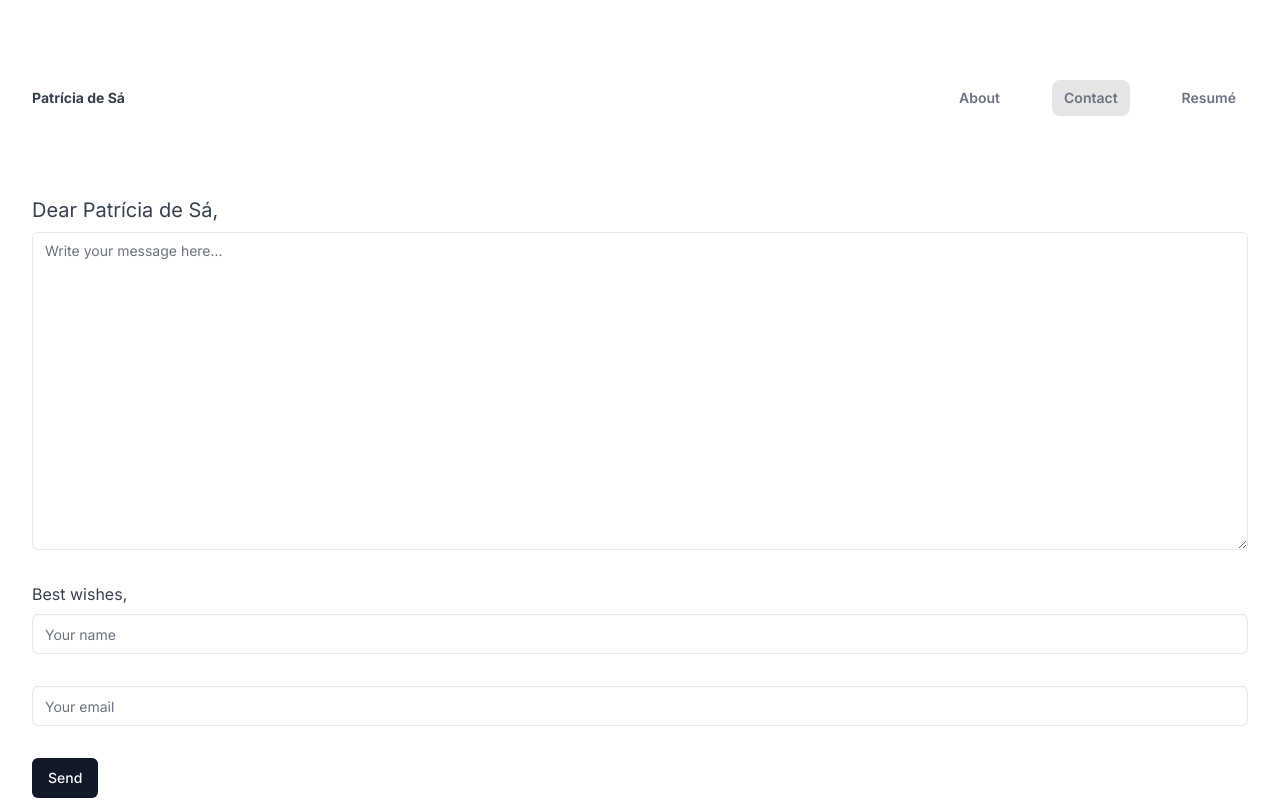
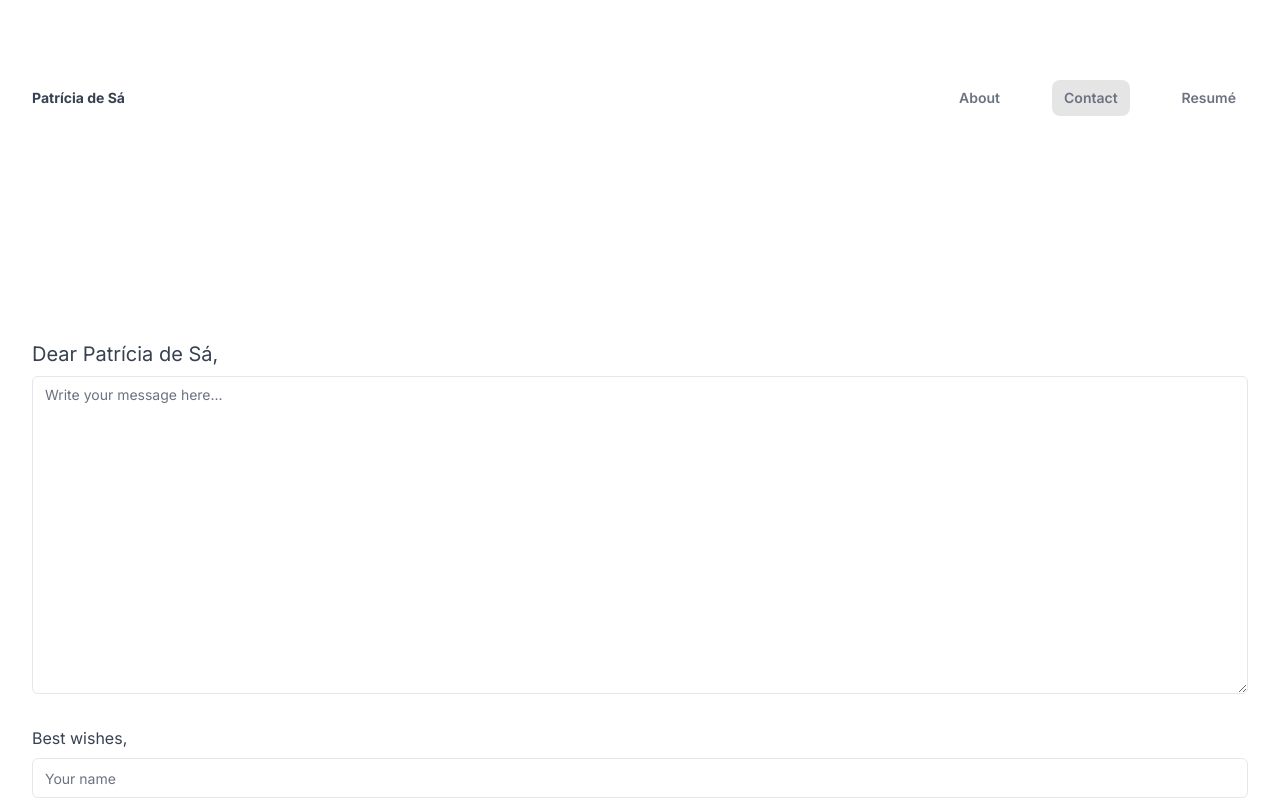
Before and after one commit to humbruno/patriciadesa, a Next.js app: page /contact in a window 1280 px wide. Shown: the top 800 px of the page. Built offline with nearby package versions, Linux system fonts and the light colour scheme.

Commit message:
add contact page padding

```diff
--- a/src/app/contact/page.tsx
+++ b/src/app/contact/page.tsx
@@ -76,7 +76,7 @@ export default function Contact() {
   }
 
   return (
-    <main className="container flex flex-col">
+    <main className="container flex flex-col py-20 lg:py-36">
       <Form {...form}>
         <form onSubmit={form.handleSubmit(onSubmit)} className="space-y-8">
           <FormField
```
